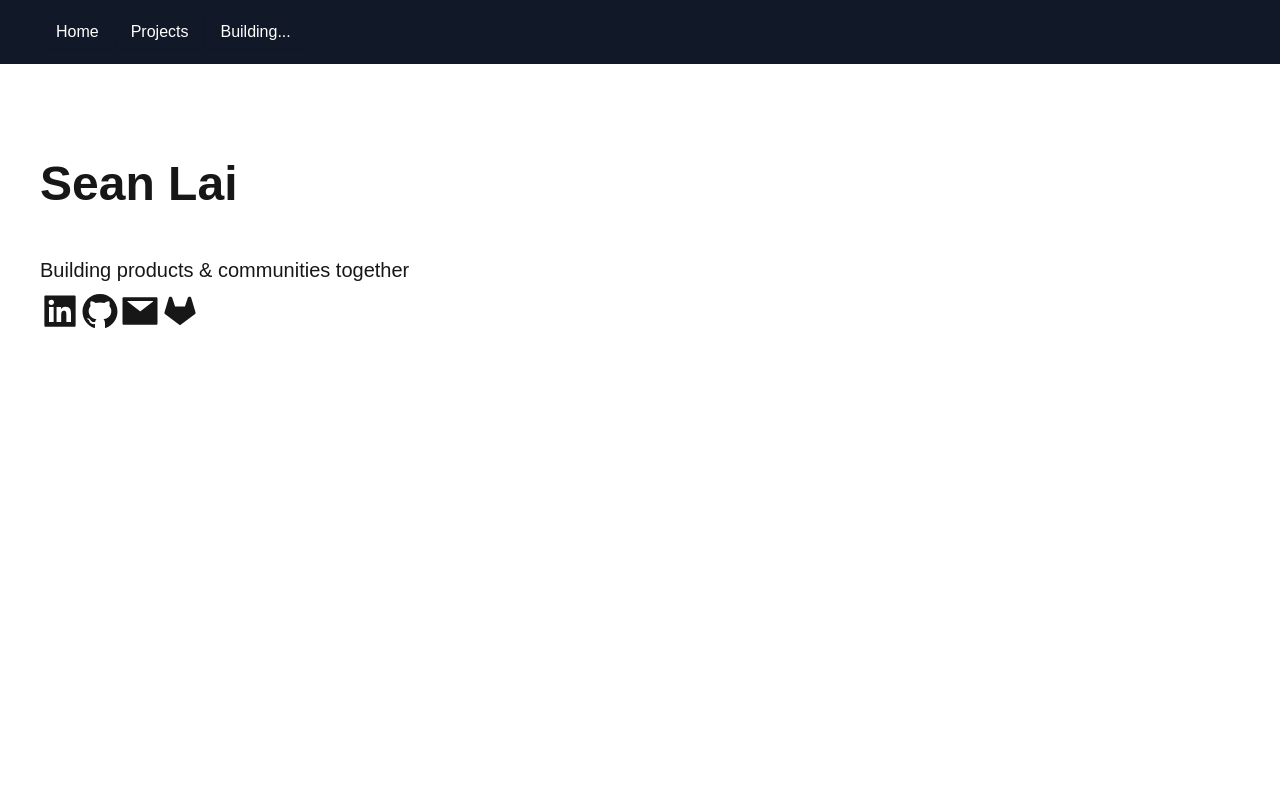
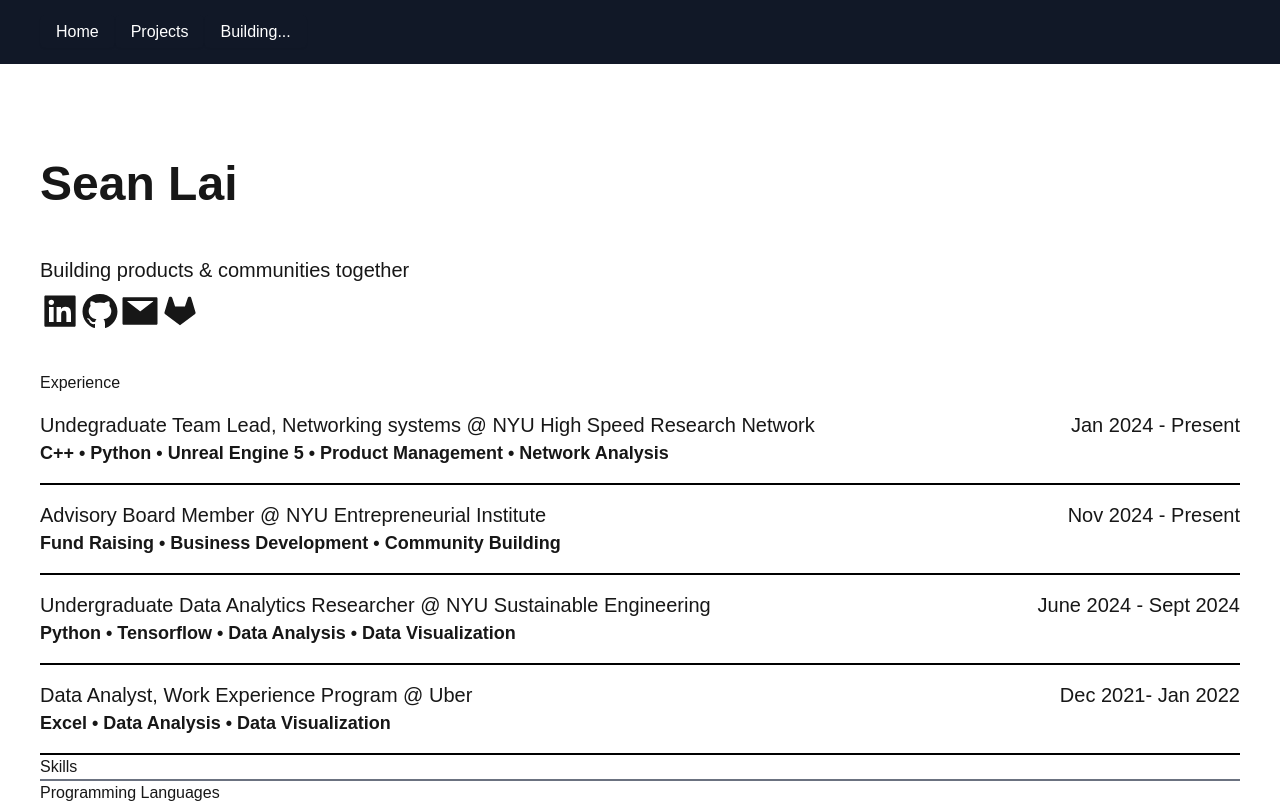
Before and after one commit to sean-lai-sh/2025_portfolio, a Next.js app: page / in a window 1280 px wide. Built offline with nearby package versions, Linux system fonts and the light colour scheme.

Commit message:
finished experience section starting project section

```diff
--- a/app/page.tsx
+++ b/app/page.tsx
@@ -1,4 +1,5 @@
 import AnimatedText from "@/components/animatedtext";
+import Experience from "@/components/experience";
 import Hero from "@/components/hero";
 
 
@@ -6,6 +7,7 @@ export default function Home() {
   return (
     <div>
         <Hero/>
+        <Experience/>
     </div>
   );
 }
--- /dev/null
+++ b/components/ProjectHero.tsx
@@ -0,0 +1,17 @@
+import React from 'react'
+
+const ProjectHero = () => {
+  return (
+    <div>
+        <h2> Featured Projects</h2>
+        <div>
+
+        </div>
+        <div className='w-full h-0 border-b-2'/>
+        {/* Showcase ALL projects */}
+
+    </div>
+  )
+}
+
+export default ProjectHero
--- /dev/null
+++ b/components/experience.tsx
@@ -0,0 +1,100 @@
+'use client';
+import React , {useState, useEffect }from 'react'
+import {motion} from 'framer-motion'
+import { init } from 'next/dist/compiled/webpack/webpack';
+import experienceData from '@/utils/textData';
+const Experience = () => {
+  return (
+    <div>
+        <h2>Experience</h2>
+        <div>
+            {
+                Object.entries(experienceData).map(([keys, exp])=> (
+                    <ExpTag
+                    key={keys}
+                    position={exp.role}
+                    dates={exp.date}
+                    skills={exp.skills}
+                    shortDescript={exp.shortDescript}
+                />))
+            }
+        </div>
+        <div>
+            <h2 className='w-full border-b-2 border-gray-500 '>Skills</h2>
+            <h3>Programming Languages</h3>
+
+        </div>
+
+    </div>
+  )
+}
+
+export default Experience
+
+
+
+const ExpTag = ({position, dates, skills, shortDescript} : {position: string, dates:string, skills:Array<String>, shortDescript:string}) => {
+    const [hovered, setHovered] = useState(false);
+    const myRef = React.useRef<HTMLDivElement>(null);
+    useEffect(() => {
+      // Detect if the user is hovering over the element
+        const node = myRef.current;
+        if(node){
+            node.addEventListener('mouseenter', () => setHovered(true));
+            node.addEventListener('mouseleave', () => setHovered(false));
+        }
+        if(hovered){
+            console.log('Hovered');
+        }else{
+            console.log('Not Hovered');
+        }
+        return () => {
+            node?.removeEventListener('mouseenter', () => setHovered(true));
+            node?.removeEventListener('mouseleave', () => setHovered(false));
+        }
+    }, [hovered])
+
+    const animation ={
+        initial: {
+            opacity:0,
+            y:10,
+        },
+        afterHover :{
+            opacity:1,
+            y:0,
+            transition :{
+                duration:0.5,
+                ease: 'easeInOut'
+            }
+        },
+        postHover : {
+            opacity:0,
+            y:10,
+            transition :{
+                duration:0.5,
+                ease: 'easeInOut'
+            }
+        }
+    };
+    // Joins by the middle dot and space
+    const skillArrFormat = skills.join().replace(/,/g, ' • ')
+    return (
+      <div ref={myRef} className='w-full text-xl border-b-2 border-black hover:border-blue-400 md:py-4 md:hover:pb-6 hover:border-b-[6px] transition-all duration-300 ease-in-out'>
+        <div className='md:grid-cols-4 md:grid-rows-1 grid-cols-1 grid h-fit'>
+            <h3 className='text-left flex min-w-[70%] w-fit md:col-span-3 row-span-2 h-fit'>{position}</h3>
+            <h3 className='text-right h-fit'>{dates}</h3>
+        </div>
+        {/* On hover showcase the  */}
+        <div>
+            <div className='text-lg font-bold'>
+                {skillArrFormat}
+            </div>
+            {
+                hovered && <motion.div className='text-black text-lg '  variants={animation} initial={'initial'} animate={hovered ? `afterHover` : `postHover`}  >
+                    {shortDescript}
+                </motion.div>
+            }
+        </div>
+      </div>
+    )
+  }
--- a/components/transition.tsx
+++ b/components/transition.tsx
@@ -69,7 +69,7 @@ function Transition({ children}: { children: React.ReactNode}) {
                 setBlocks()
             }
 
-            </div> */}
+            </div>  */}
             <div className='relative z-0 mt-16 mx-10'>
                 {children}
             </div>
--- /dev/null
+++ b/utils/textData.tsx
@@ -0,0 +1,28 @@
+const experienceData = {
+    HSRN : {
+        role: "Undegraduate Team Lead, Networking systems @ NYU High Speed Research Network",
+        date: "Jan 2024 - Present",
+        skills: ['C++', 'Python', 'Unreal Engine 5', 'Product Management', 'Network Analysis'],
+        shortDescript: 'Built & documented open-source packages & networking solutions used by labs @ NYU'
+    },
+    NYUEI:{
+        role: "Advisory Board Member @ NYU Entrepreneurial Institute",
+        date: "Nov 2024 - Present",
+        skills: ['Fund Raising', 'Business Development', 'Community Building'],
+        shortDescript: 'Fund clubs and initatives supporting founders'
+    },
+    NYUSEI :{
+        role: "Undergraduate Data Analytics Researcher @ NYU Sustainable Engineering",
+        date: "June 2024 - Sept 2024",
+        skills: ['Python', 'Tensorflow','Data Analysis', 'Data Visualization'],
+        shortDescript: 'Researched solutions and sentiment to proposed curriculum change'
+    },
+    Uber: {
+        role: "Data Analyst, Work Experience Program @ Uber",
+        date: "Dec 2021- Jan 2022",
+        skills: ['Excel', 'Data Analysis', 'Data Visualization'],
+        shortDescript: 'Preparing case for target market to test UberTeens product'
+    }
+}
+
+export default experienceData;
```
